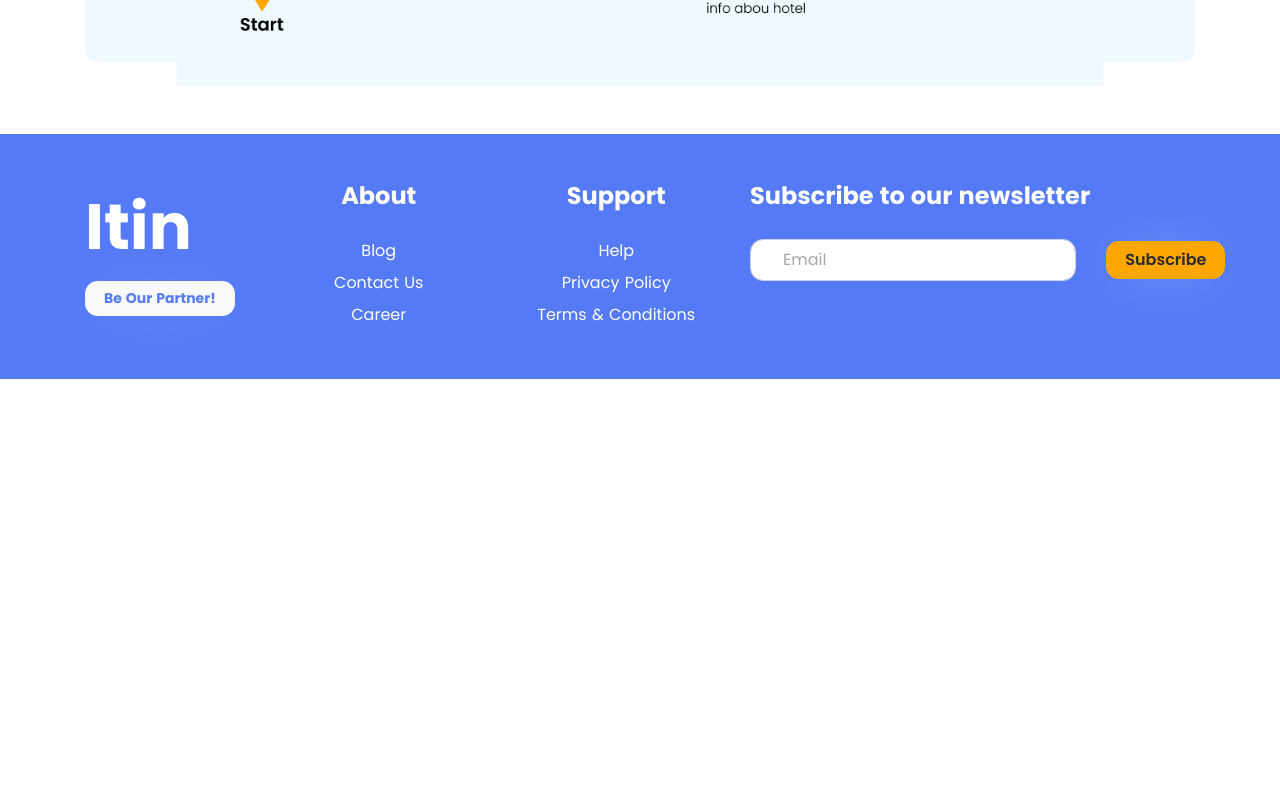
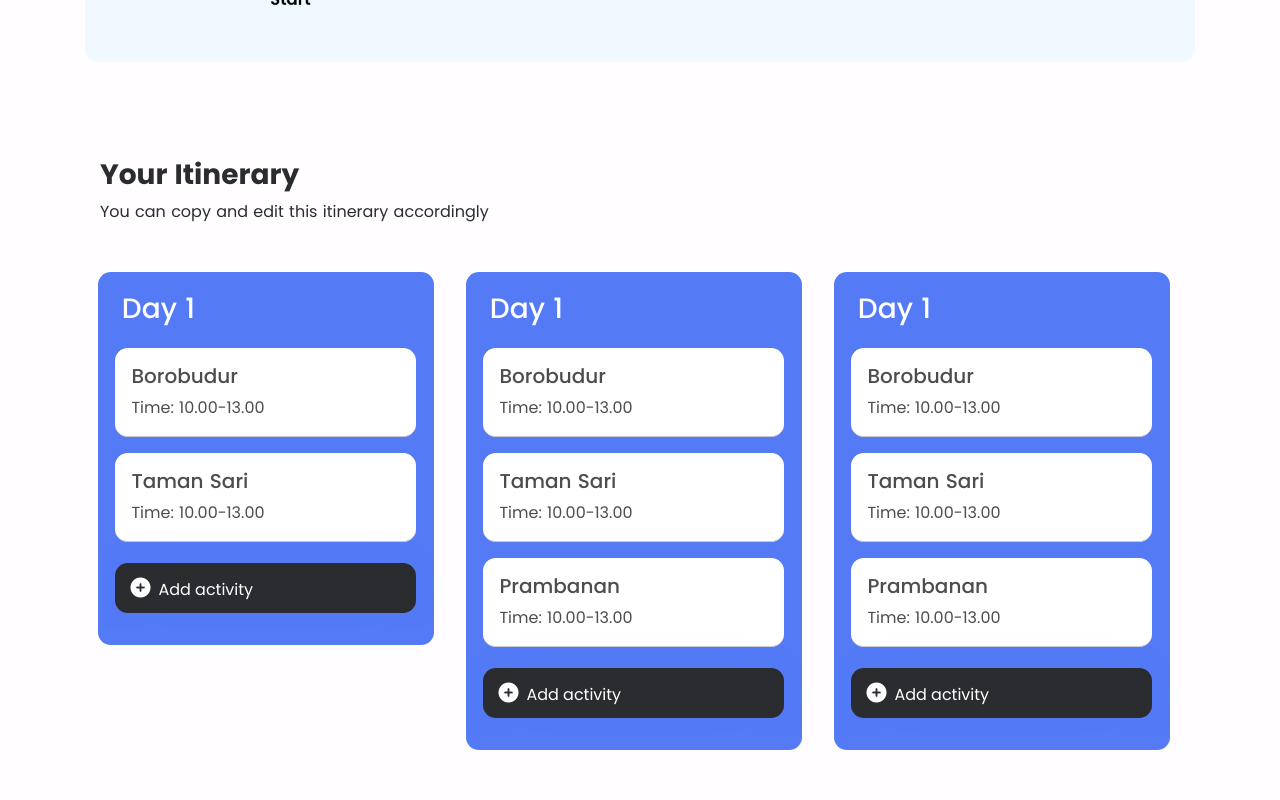
Before and after one commit to fearhunt/travel-itinerary, a Nuxt app: page /itinerary in a window 1280 px wide. Shown: the part 760-1560 px from the top of the page. Before the commit the page ends 1139 px from the top, so only its background shows below. Built offline with nearby package versions, Linux system fonts and the light colour scheme; no server answers.

Commit message:
create itinerary

```diff
--- a/assets/scss/base/_typography.scss
+++ b/assets/scss/base/_typography.scss
@@ -14,7 +14,7 @@ body {
   -webkit-text-size-adjust: 100%;
   -moz-osx-font-smoothing: grayscale;
   -webkit-font-smoothing: antialiased;
-  color: $grey;
+  color: $black;
 }
 
 .text {
--- a/assets/scss/base/_variables.scss
+++ b/assets/scss/base/_variables.scss
@@ -1,4 +1,4 @@
 $itin-border: 0.25rem solid;
 $itin-border-radius: 0.8rem;
 $itin-transition: all 0.35s ease-in-out;
-$itin-shadow: 0 0.15rem 3.5rem -1rem $primary-light;
+$itin-shadow: 0 0.15rem 3rem -1rem rgba($primary, 0.3);
--- a/assets/scss/components/_card.scss
+++ b/assets/scss/components/_card.scss
@@ -14,4 +14,154 @@
   &.bg-primary {
     color: white;
   }
+
+  &.bg-primary-light {
+    box-shadow: none !important;
+  }
 }
+
+
+.lists-container {
+  display: flex;
+  align-items: start;
+  padding: 0 0.8rem 0.8rem;
+  overflow-x: auto;
+  grid-auto-columns: 21rem !important;
+  grid-column-gap: 2rem !important;
+  // height: calc(100vh - 8.6rem);
+
+  &::-webkit-scrollbar {
+    height: 1rem;
+
+    &-thumb {
+      background-color: rgba($primary, 0.1);
+    }
+  }
+}
+
+.list {
+  flex: 0 0 27rem;
+  display: flex;
+  flex-direction: column;
+  background-color: $primary;
+  max-height: 100vh;
+  border-radius: $itin-border-radius;
+  margin-right: 1rem;
+
+  &:last-of-type {
+    margin-right: 0;
+  }
+
+  &-title {
+    padding: 1.25rem 1.5rem 0.75rem;
+    color: white;
+  }
+
+  &-items {
+    flex: 1;
+    display: flex;
+    flex-direction: column;
+    align-content: start;
+    padding: 0 0.6rem 0.5rem;
+    overflow-y: auto;
+    list-style-type: none;
+
+    li {
+      background-color: #fff;
+      padding: 1rem 1rem 0;
+      color: #4d4d4d;
+      border-bottom: 0.1rem solid #ccc;
+      border-radius: $itin-border-radius;
+      word-wrap: break-word;
+      cursor: pointer;
+      margin:0.2rem 0.5rem !important;
+
+      &:last-of-type {
+        margin-bottom: 0;
+      }
+      &:hover {
+        background-color: #eee;
+      }
+    }
+
+    &::-webkit-scrollbar {
+      width: 0.6rem;
+      &-thumb {
+        background-color: $secondary;
+      }
+    }
+  }
+}
+
+.add-card-btn {
+  display: block;
+  font-weight: 400 !important;
+  color: white;
+  background-color: $black;
+  padding: 0.25rem !important;
+  margin:0.5rem !important;
+  text-align: left;
+  border-radius: $itin-border-radius;
+
+  &:hover {
+    background-color: $secondary;
+    color: white;
+    text-decoration: none;
+  }
+
+  i {
+    color: white;
+    font-size: 1.25rem;
+    padding: 0.5rem;
+  }
+}
+
+.add-list-btn {
+  flex: 0 0 27rem;
+  display: block;
+  background-color: $primary;
+  color: white;
+  padding: 1rem;
+  border-radius: $itin-border-radius;
+  cursor: pointer;
+  transition: background-color 150ms;
+  text-align: left;
+  font-size: 1.5rem;
+  font-weight: 400 !important;
+
+  &:hover {
+    background-color: $black;
+    color: white;
+  }
+
+  i {
+    color: white;
+    font-size: 1.5rem;
+    padding: 0.5rem;
+  }
+}
+
+/*
+The following rule will only run if your browser supports CSS grid.
+*/
+
+@supports (display: grid) {
+  .lists-container {
+      display: grid;
+      grid-auto-columns: 27rem;
+      grid-auto-flow: column;
+      grid-column-gap: 1rem;
+  }
+  .list {
+      display: grid;
+      grid-template-rows: auto minmax(auto, 1fr) auto;
+  }
+  .list-items {
+      display: grid;
+      grid-row-gap: 0.6rem;
+  }
+  .list,
+  .list-items li {
+      margin: 0;
+  }
+}
--- /dev/null
+++ b/pages/create-itinerary.vue
@@ -0,0 +1,97 @@
+<template>
+  <main>
+    <section id="create-itinerary">
+      <b-container>
+        <b-row>
+          <b-col cols="12">
+            <b-col cols="12" class="mb-4 mt-5">
+              <h3 class="font-weight-bold">Create Itinerary</h3>
+              <p>Itinerary Name</p>
+            </b-col>
+            <section class="lists-container">
+              <div class="list">
+                <h3 class="list-title">Day 1</h3>
+                <ul class="list-items">
+                  <li>
+                    <h5>Borobudur</h5>
+                    <p>Time: 10.00-13.00</p>
+                  </li>
+                  <li>
+                    <h5>Taman Sari</h5>
+                    <p>Time: 10.00-13.00</p>
+                  </li>
+                  <button class="add-card-btn btn"><i class='fa fa-plus-circle'></i>Add activity</button>
+                </ul>
+              </div>
+              <button class="add-list-btn btn"><i class='fa fa-plus-circle'></i> Add a list</button>
+            </section>
+          </b-col>
+        </b-row>
+      </b-container>
+    </section>
+  </main>
+</template>
+
+<script>
+  export default {
+    computed: {
+      popularItineraries() {
+        return this.$store.state.itinerary.popularItineraries;
+      }
+    },
+
+    data() {
+      return {
+        intros: [
+          { title: "It's easy", description: "With Itin, we've make it easier for you to just GO." },
+          { title: "It's safe", description: "I don't know how, but we will make sure it is." },
+          { title: "It's fun", description: " We all need vacation, bruh." },
+        ]
+      }
+    },
+
+    methods: {
+      setNavbarOnScroll() {
+        window.onscroll = () => {
+          if (document.body.scrollTop > 15 || document.documentElement.scrollTop > 15) {
+            document.querySelector(".navbar").classList.remove("transparent");
+          } else {
+            document.querySelector(".navbar").classList.add("transparent");
+          }
+        }
+      }
+    },
+
+    beforeMount() {
+      window.addEventListener("scroll", this.setNavbarOnScroll);
+    },
+
+    beforeDestroy() {
+      window.removeEventListener("scroll", this.setNavbarOnScroll);
+    },
+
+    mounted() {
+      this.$store.dispatch("itinerary/getAllItineraries")
+        .then(() => {
+          this.$store.dispatch("itinerary/getAllPopularItineraries");
+        });
+    }
+  }
+</script>
+
+<style lang="scss">
+  #header {
+    height: 350px;
+    margin: 0;
+    padding: 0;
+
+    .container, .row-header {
+      height: 350px;
+      align-content: flex-end;
+    }
+
+    @media (max-width: 768px) {
+      min-height: 100vh;
+    }
+  }
+</style>
--- a/pages/itinerary.vue
+++ b/pages/itinerary.vue
@@ -32,11 +32,94 @@
 
     <section id="section-map">
       <b-container>
-        <b-row class="row-map">
+        <b-row>
           <b-col cols="12">
-            <b-card bg-variant="primary-light" style="height:400px; box-shadow:none" class="align-items-center">
-              <b-img :src="require('~/assets/img/map-journey.png')" style="height:400px" class="mb-3"></b-img>
+            <b-card bg-variant="primary-light" style="height:400px" class="align-items-center">
+              <b-img :src="require('~/assets/img/map-journey.png')" style="height:370px" class="mb-3"></b-img>
             </b-card>
+          </b-col>
+        </b-row>
+      </b-container>
+    </section>
+
+    <section id="view-itinerary">
+      <b-container>
+        <b-row>
+          <b-col cols="12">
+            <b-col cols="12" class="mb-4">
+              <h3 class="font-weight-bold">Your Itinerary</h3>
+              <p>You can copy and edit this itinerary accordingly</p>
+            </b-col>
+            <section class="lists-container">
+              <div class="list">
+                <h3 class="list-title">Day 1</h3>
+                <ul class="list-items">
+                  <li>
+                    <h5>Borobudur</h5>
+                    <p>Time: 10.00-13.00</p>
+                  </li>
+                  <li>
+                    <h5>Taman Sari</h5>
+                    <p>Time: 10.00-13.00</p>
+                  </li>
+                  <button class="add-card-btn btn"><i class='fa fa-plus-circle'></i>Add activity</button>
+                </ul>
+              </div>
+              <div class="list">
+                <h3 class="list-title">Day 1</h3>
+                <ul class="list-items">
+                  <li>
+                    <h5>Borobudur</h5>
+                    <p>Time: 10.00-13.00</p>
+                  </li>
+                  <li>
+                    <h5>Taman Sari</h5>
+                    <p>Time: 10.00-13.00</p>
+                  </li>
+                  <li>
+                    <h5>Prambanan</h5>
+                    <p>Time: 10.00-13.00</p>
+                  </li>
+                  <button class="add-card-btn btn"><i class='fa fa-plus-circle'></i>Add activity</button>
+                </ul>
+              </div>
+              <div class="list">
+                <h3 class="list-title">Day 1</h3>
+                <ul class="list-items">
+                  <li>
+                    <h5>Borobudur</h5>
+                    <p>Time: 10.00-13.00</p>
+                  </li>
+                  <li>
+                    <h5>Taman Sari</h5>
+                    <p>Time: 10.00-13.00</p>
+                  </li>
+                  <li>
+                    <h5>Prambanan</h5>
+                    <p>Time: 10.00-13.00</p>
+                  </li>
+                  <button class="add-card-btn btn"><i class='fa fa-plus-circle'></i>Add activity</button>
+                </ul>
+              </div>
+              <div class="list">
+                <h3 class="list-title">Day 1</h3>
+                <ul class="list-items">
+                  <li>
+                    <h5>Borobudur</h5>
+                    <p>Time: 10.00-13.00</p>
+                  </li>
+                  <li>
+                    <h5>Taman Sari</h5>
+                    <p>Time: 10.00-13.00</p>
+                  </li>
+                  <li>
+                    <h5>Prambanan</h5>
+                    <p>Time: 10.00-13.00</p>
+                  </li>
+                  <button class="add-card-btn btn"><i class='fa fa-plus-circle'></i>Add activity</button>
+                </ul>
+              </div>
+            </section>
           </b-col>
         </b-row>
       </b-container>
@@ -106,17 +189,4 @@
       min-height: 100vh;
     }
   }
-  // #section-map {
-  //   height: 400px;
-  //   margin: 0;
-  //   padding: 0;
-
-  //   .container, .row-map {
-  //     height: 400px;
-  //   }
-
-  //   @media (max-width: 768px) {
-  //     min-height: 100vh;
-  //   }
-  // }
 </style>
```
